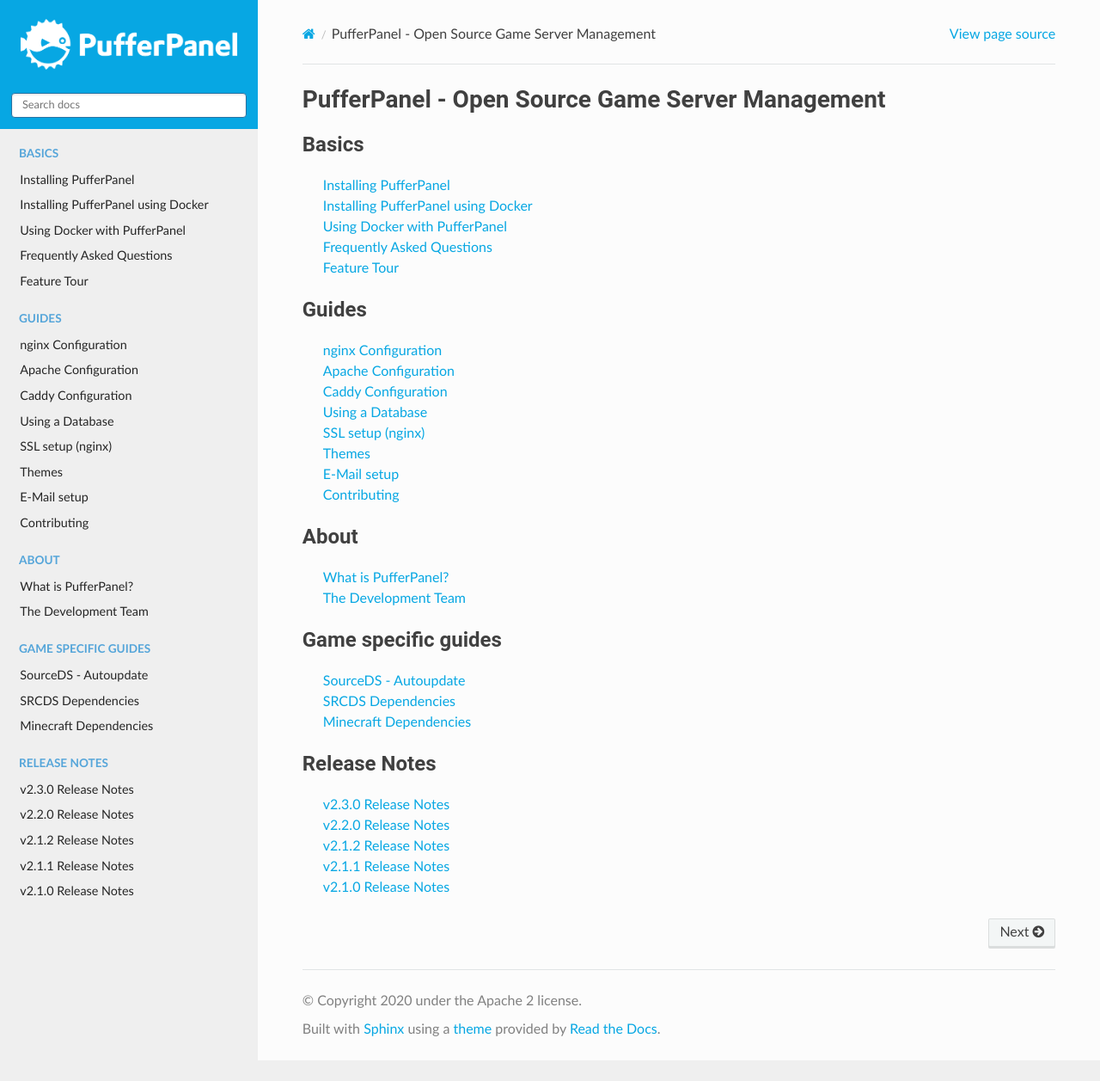
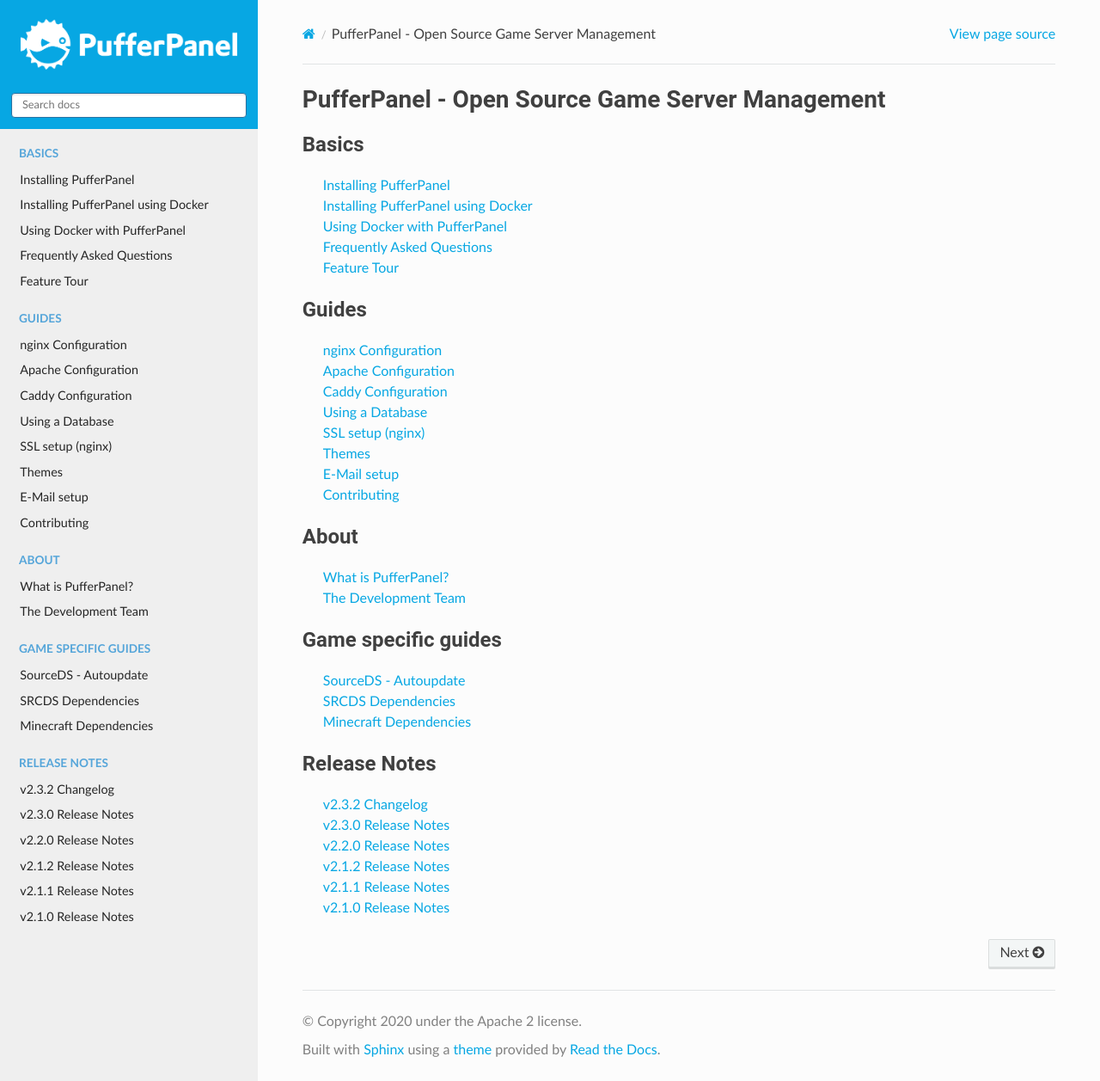
Before and after one commit to pufferpanel/documentation, a Sphinx documentation site: the page built from source/index.rst, in a window 1280 px wide and 1257 px high. Shown: the whole window at 86% size. Built offline with Sphinx 7.4.7 and the Read the Docs theme 2.0.0, drawn with Linux system fonts in a browser that asks for light colours.

Commit message:
Update index.rst

```diff
--- a/source/index.rst
+++ b/source/index.rst
@@ -43,6 +43,7 @@
    :maxdepth: 1
    :caption: Release Notes
 
+   release-notes/2.3.2
    release-notes/2.3.0
    release-notes/2.2.0
    release-notes/2.1.2
```
